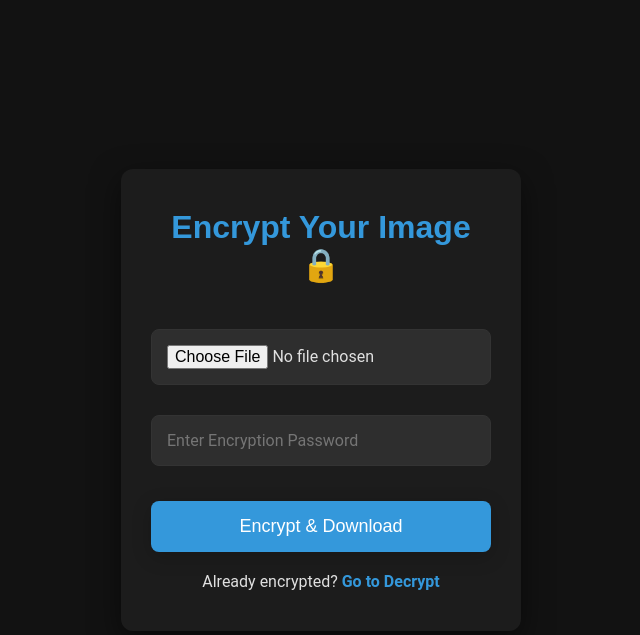
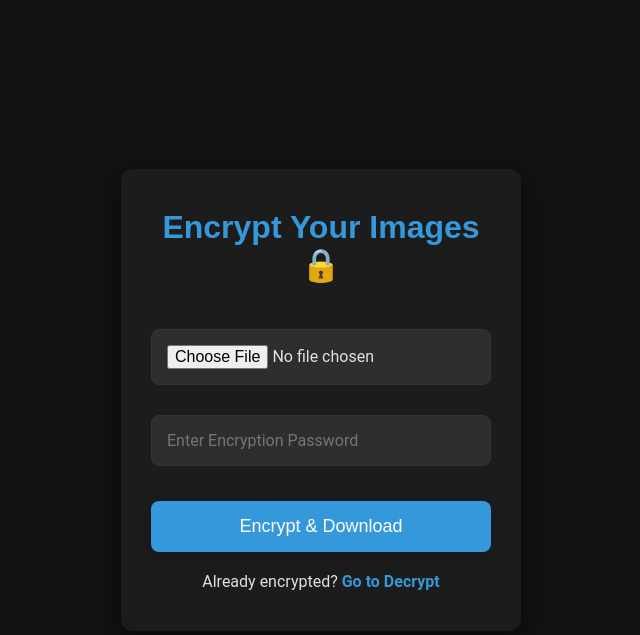
Before and after one commit to Verril-hash/encryption-app, a Flask app: page /encrypt in a window 1280 px wide. Shown: the top 635 px of the page, without its empty margins (319-959 px from the left). Run offline with Flask 3, Linux system fonts and the light colour scheme.

Commit message:
Initial changes

```diff
--- a/templates/encrypt.html
+++ b/templates/encrypt.html
@@ -8,7 +8,7 @@
 </head>
 <body>
   <div class="container">
-    <h1>Encrypt Your Image 🔒</h1>
+    <h1>Encrypt Your Images 🔒</h1>
 
     <form action="{{ url_for('encrypt_pdf') }}" method="post" enctype="multipart/form-data" class="form-box">
       <input type="file" name="file" accept="image/*" required><br>
```
